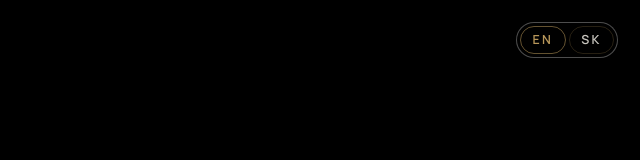
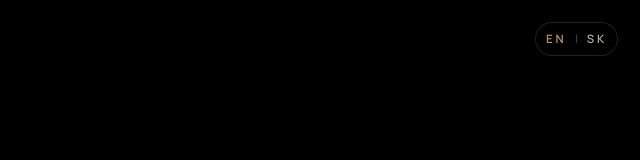
Before and after one commit to XanterSK/Final-hvac, a Next.js app: page / in a window 1280 px wide. Shown: the top 160 px of the page, without its empty margins (640-1280 px from the left). Built offline with nearby package versions, Linux system fonts and the light colour scheme.

Commit message:
Fix intro language switcher handoff

```diff
--- a/src/components/HeroIntro.tsx
+++ b/src/components/HeroIntro.tsx
@@ -155,7 +155,7 @@ export default function HeroIntro() {
     [0.46, 0.71],
   ];
   const companyReveal = rangeProgress(progress, 0.72, 0.9);
-  const introLangOpacity = 1 - companyReveal;
+  const introLanguageVisible = progress < 0.78;
 
   function handleLanguageChange(nextLanguage: Language) {
     setLang(nextLanguage);
@@ -230,27 +230,33 @@ export default function HeroIntro() {
               right: "1.35rem",
               display: "inline-flex",
               alignItems: "center",
-              gap: "0.2rem",
-              padding: "0.2rem",
-              border: "1px solid rgba(255,255,255,0.3)",
+              gap: "0.55rem",
+              padding: "0.45rem 0.65rem",
+              border: "1px solid rgba(184,151,90,0.2)",
               borderRadius: "999px",
-              background: "rgba(0,0,0,0.18)",
+              background: "rgba(0,0,0,0.28)",
               backdropFilter: "blur(8px)",
-              opacity: introLangOpacity,
-              pointerEvents: introLangOpacity > 0.08 ? "auto" : "none",
-              transition: "opacity 0.3s ease",
+              zIndex: 5,
+              opacity: introLanguageVisible ? 1 : 0,
+              pointerEvents: introLanguageVisible ? "auto" : "none",
+              transition: "opacity 0.25s ease",
             }}
           >
             <button
               type="button"
-              className={`lang-btn${lang === "en" ? " active" : ""}`}
+              aria-pressed={lang === "en"}
+              className={`lang-link${lang === "en" ? " active" : ""}`}
               onClick={() => handleLanguageChange("en")}
             >
               EN
             </button>
+            <span aria-hidden="true" className="lang-separator">
+              |
+            </span>
             <button
               type="button"
-              className={`lang-btn${lang === "sk" ? " active" : ""}`}
+              aria-pressed={lang === "sk"}
+              className={`lang-link${lang === "sk" ? " active" : ""}`}
               onClick={() => handleLanguageChange("sk")}
             >
               SK
```
